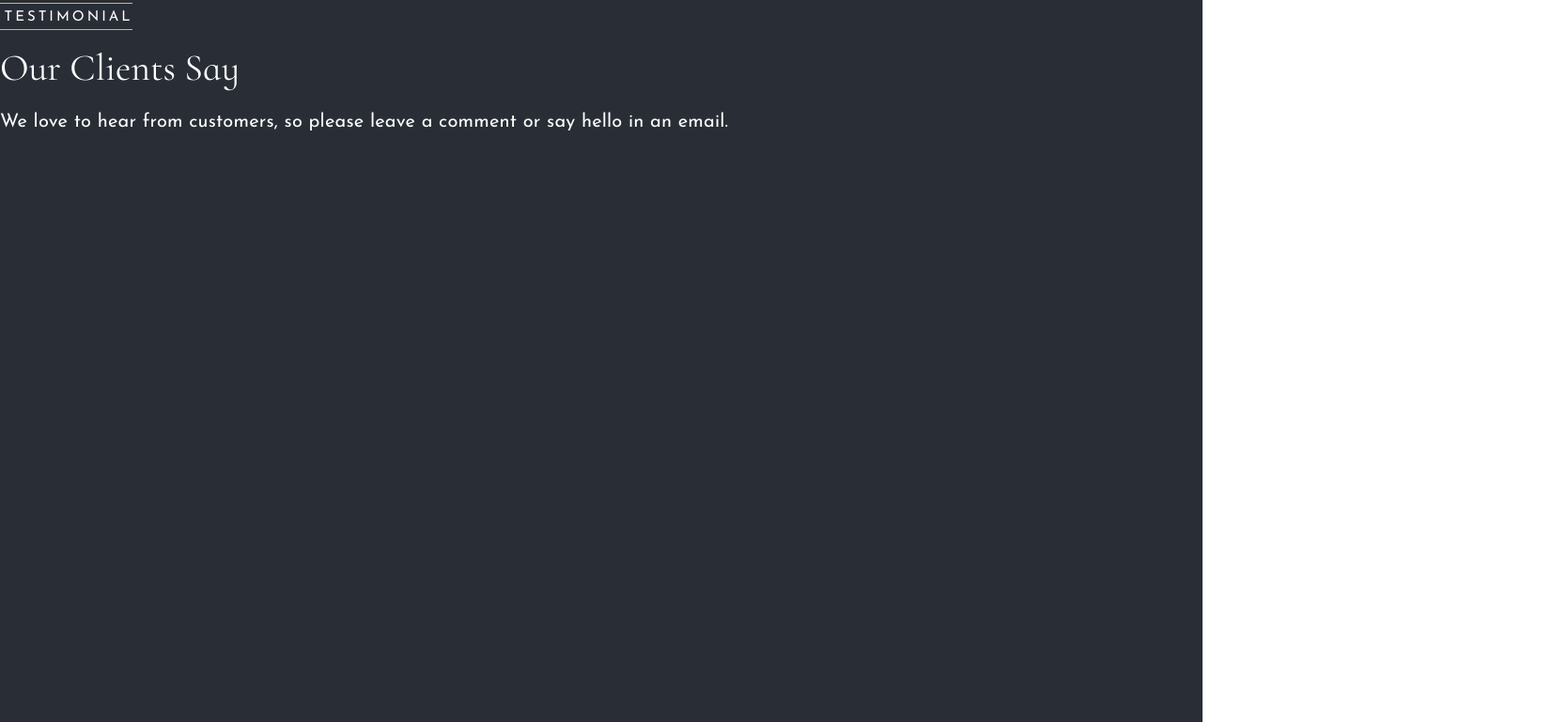
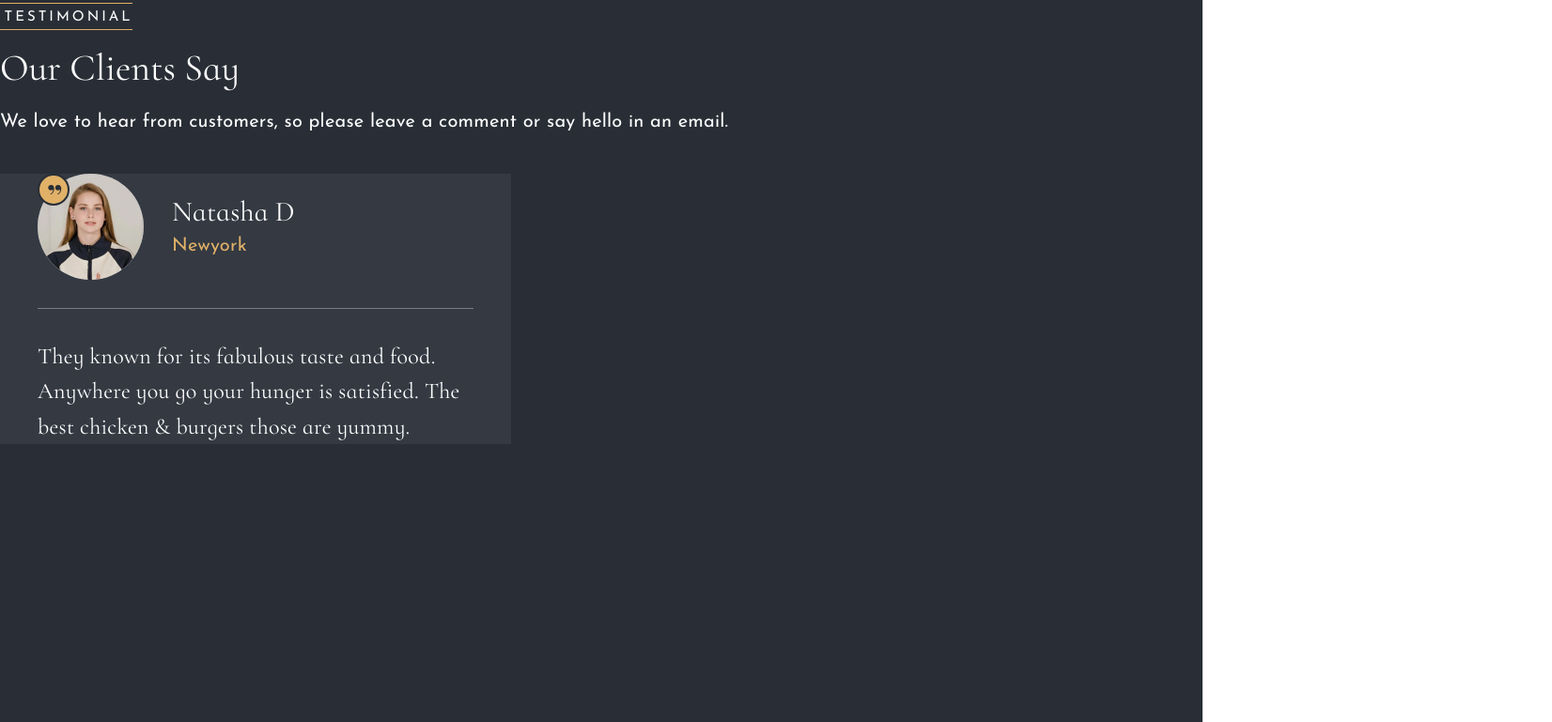
Before and after one commit to Nazarur/the-tasteat, a plain HTML site: page index.html in a window 1280 px wide. Shown: the part 5578-6347 px from the top of the page at 94% size, 1652 px wide, since content can reach past the window. Drawn offline with Linux system fonts and the light colour scheme.

Commit message:
I added one respond container

```diff
--- a/assets/css/style.css
+++ b/assets/css/style.css
@@ -382,14 +382,13 @@ h6 {
 
 
 .section5 {
-    /* margin: auto; */
-    /* width: 1440px; */
+    margin: auto;
     height: 906px;
     background-color: #292E36;
     color: #FFFFFF;
     padding-top: 140px ;
 }
-.section-complaints p:first-child {
+.section-complaints-title p:first-child {
     text-transform: uppercase;
     border-top: solid #E1B168 1px;
     border-bottom: solid #E1B168 1px;
@@ -402,7 +401,7 @@ h6 {
     margin-bottom: 12px;
 }
 
-.section-complaints p:nth-child(3) {
+.section-complaints-title p:nth-child(3) {
     font-size: 20px;
     line-height: 30px;
     letter-spacing: 0.2px;
@@ -410,10 +409,67 @@ h6 {
     margin-bottom: 40px;
 }
 .peoples-complaints {
+
     display: flex;
     width: 1652px;
     z-index: -30;
     overflow-x: auto;
     flex-wrap: nowrap;
+}
 
+
+
+.respond-container {
+    width: 544px;
+    padding: 0 40px ;
+    background-color: #343942;
 }
+
+.respond-container-title {
+    position: relative;
+    display: flex;
+    /* align-items: center; */
+    border-bottom: solid 1px #797E89;
+    height: 144px;
+    width: 464px;
+}
+.face {
+    border-radius: 100%;
+    margin-right: 30px;
+}
+.quotes{
+    position: absolute;
+    top: 0;
+    box-sizing:content-box ;
+    width: 30px;
+    height: 30px;
+    background-color: #E1B168;
+    border: #292E36 solid 2px;
+    border-radius: 100%;
+}
+.quotes img{
+    margin: 9px 9px;
+    width: 15px;
+    height: 12px;
+}
+
+.respond-container-title-name p:first-child {
+    margin-top: 20px;
+    font-size: 30px;
+    line-height: 42px;
+    letter-spacing: 0.2px;
+    font-family: "Cormorant Infant";
+}
+.respond-container-title-name p:last-child {
+    font-size: 20px;
+    line-height: 30px;
+    letter-spacing: 0.2px;
+    color: #E1B168;
+}
+.respond-text {
+    font-size: 24px;
+    line-height: 37.5px;
+    letter-spacing: 0.25px;
+    margin-top: 32px;
+    font-family: 'Cormorant Infant';
+}
--- a/index.html
+++ b/index.html
@@ -283,12 +283,26 @@
         </section>
         <section class="section5">
             <div class="section-complaints default-container">
-                <p>Testimonial</p>
-                <h6>Our Clients Say</h6>
-                <p>We love to hear from customers, so please leave a comment or say hello in an email.</p>
-            </div>
-            <div class="peoples-complaints">
-
+                <div class="section-complaints-title">
+                    <p>Testimonial</p>
+                    <h6>Our Clients Say</h6>
+                    <p>We love to hear from customers, so please leave a comment or say hello in an email.</p>
+                </div>
+                <div class="peoples-complaints">
+                    <div class="respond-container">
+                        <div class="respond-container-title">
+                            <div>
+                                <img class="face" src="assets/img/pictures/natasha d.jpg" alt="">
+                                <div class="quotes"><img src="assets/img/logo/quotes.svg" alt=""></div>
+                            </div>
+                            <div class="respond-container-title-name">
+                                <p>Natasha D</p>
+                                <p>Newyork</p>
+                            </div>
+                        </div>
+                        <p class="respond-text">They known for its fabulous taste and food. Anywhere you go your hunger is satisfied. The best chicken & burgers those are yummy.</p>
+                    </div>
+                </div>
             </div>
         </section>
     </main>
```
Also changed, not shown: assets/img/logo/quotes.svg (added), assets/img/pictures/natasha d.jpg (added).
